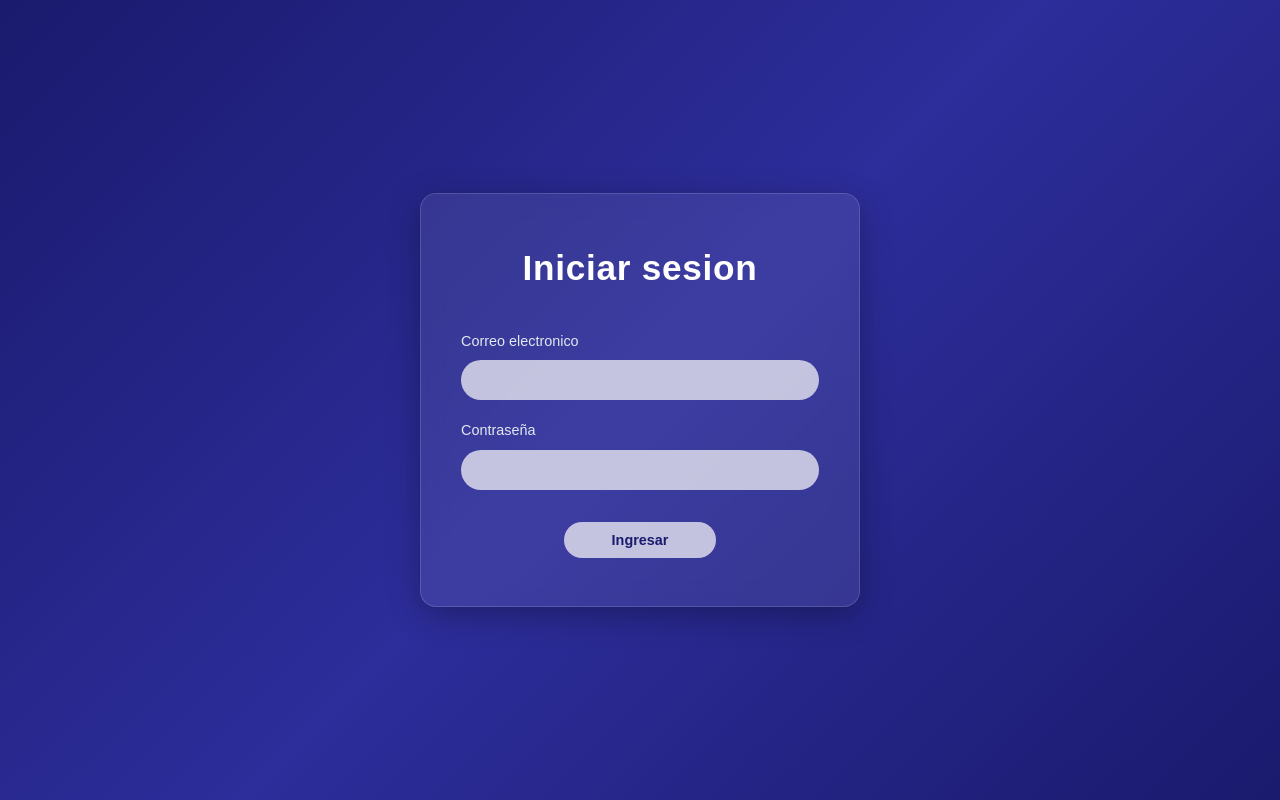
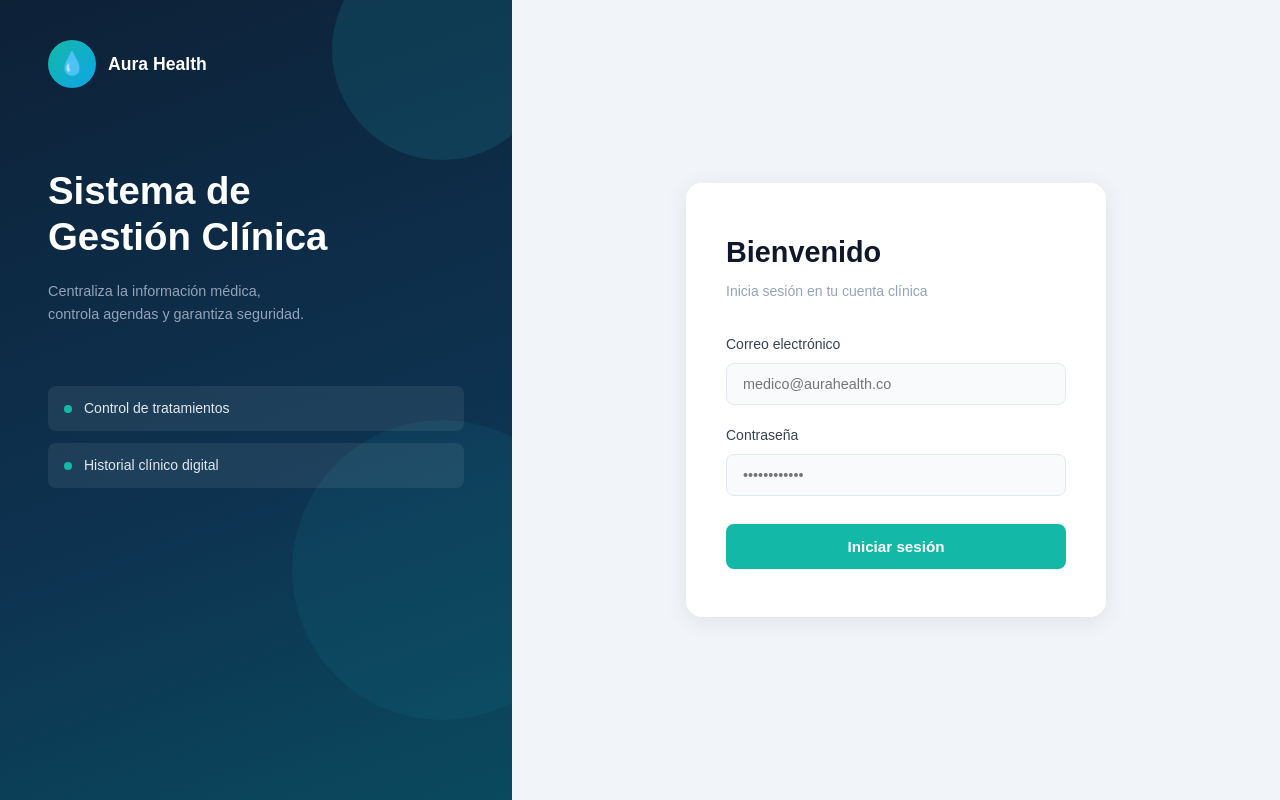
Before and after one commit to josehernandez540/Aura-Health---FRONTEND, a React (Vite) app: page /login in a window 1280 px wide. Built offline with nearby package versions, Linux system fonts and the light colour scheme; no server answers.

Commit message:
feat(auth): actualizar diseño login two-panel

```diff
--- a/src/features/audit/audit.service.ts
+++ b/src/features/audit/audit.service.ts
@@ -15,17 +15,18 @@ export interface AuditLogResponse {
   success: boolean;
   message: string;
   data: {
-    logs: AuditLog[];
+    items: AuditLog[];
     total: number;
     page: number;
     limit: number;
+    totalPages: number;
   };
   timestamp: string;
 }
 
 export const auditService = {
   getLogs: async (page = 1, limit = 10): Promise<AuditLogResponse> => {
-    const response = await api.get<AuditLogResponse>('/audit-log', {
+    const response = await api.get<AuditLogResponse>('/audit', {
       params: { page, limit },
     });
     return response.data;
--- a/src/features/audit/useAudit.ts
+++ b/src/features/audit/useAudit.ts
@@ -6,6 +6,7 @@ export const useAudit = () => {
   const [logs, setLogs] = useState<AuditLog[]>([]);
   const [total, setTotal] = useState(0);
   const [page, setPage] = useState(1);
+  const [totalPagesState, setTotalPagesState] = useState(0);
   const [isLoading, setIsLoading] = useState(false);
   const [errorMessage, setErrorMessage] = useState<string | null>(null);
   const limit = 10;
@@ -16,8 +17,9 @@ export const useAudit = () => {
     try {
       const response = await auditService.getLogs(currentPage, limit);
       if (response.success) {
-        setLogs(response.data.logs);
+        setLogs(response.data.items);
         setTotal(response.data.total);
+        setTotalPagesState(response.data.totalPages);
       }
     } catch {
       setErrorMessage('No se pudieron cargar los registros de auditoría.');
@@ -30,7 +32,7 @@ export const useAudit = () => {
     fetchLogs(page);
   }, [page, fetchLogs]);
 
-  const totalPages = Math.ceil(total / limit);
+  const totalPages = totalPagesState;
 
   return { logs, total, page, setPage, totalPages, isLoading, errorMessage };
 };
--- a/src/features/auth/LoginForm.tsx
+++ b/src/features/auth/LoginForm.tsx
@@ -23,44 +23,103 @@ const LoginForm = () => {
     <div style={{
       minHeight: '100vh',
       display: 'flex',
+      fontFamily: 'sans-serif',
+    }}>
+      {/* Panel izquierdo */}
+      <div style={{
+        width: '40%',
+        background: 'linear-gradient(160deg, #0d2137 0%, #0d3351 60%, #0a4a5e 100%)',
+        padding: '40px 48px',
+        display: 'flex',
+        flexDirection: 'column',
+        position: 'relative',
+        overflow: 'hidden',
+      }}>
+        {/* Círculos decorativos */}
+        <div style={{
+          position: 'absolute', top: '-60px', right: '-40px',
+          width: '220px', height: '220px', borderRadius: '50%',
+          background: 'rgba(20, 120, 140, 0.25)',
+        }} />
+        <div style={{
+          position: 'absolute', bottom: '80px', right: '-80px',
+          width: '300px', height: '300px', borderRadius: '50%',
+          background: 'rgba(20, 120, 140, 0.15)',
+        }} />
+
+        {/* Logo */}
+        <div style={{ display: 'flex', alignItems: 'center', gap: '12px', marginBottom: '80px', zIndex: 1 }}>
+          <div style={{
+            width: '48px', height: '48px', borderRadius: '50%',
+            background: 'linear-gradient(135deg, #14b8a6, #0ea5e9)',
+            display: 'flex', alignItems: 'center', justifyContent: 'center',
+            fontSize: '1.4rem',
+          }}>💧</div>
+          <span style={{ color: '#ffffff', fontWeight: '600', fontSize: '1.1rem' }}>Aura Health</span>
+        </div>
+
+        {/* Título */}
+        <div style={{ zIndex: 1, flex: 1 }}>
+          <h1 style={{
+            color: '#ffffff', fontSize: '2.4rem', fontWeight: '800',
+            lineHeight: '1.2', marginBottom: '20px',
+          }}>
+            Sistema de<br />Gestión Clínica
+          </h1>
+          <p style={{ color: '#94a3b8', fontSize: '0.9rem', lineHeight: '1.6', marginBottom: '60px' }}>
+            Centraliza la información médica,<br />controla agendas y garantiza seguridad.
+          </p>
+
+          {/* Features */}
+          <div style={{ display: 'flex', flexDirection: 'column', gap: '12px' }}>
+            {['Control de tratamientos', 'Historial clínico digital'].map((feature) => (
+              <div key={feature} style={{
+                display: 'flex', alignItems: 'center', gap: '12px',
+                background: 'rgba(255,255,255,0.07)',
+                borderRadius: '8px', padding: '12px 16px',
+              }}>
+                <div style={{
+                  width: '8px', height: '8px', borderRadius: '50%',
+                  background: '#14b8a6', flexShrink: 0,
+                }} />
+                <span style={{ color: '#e2e8f0', fontSize: '0.875rem' }}>{feature}</span>
+              </div>
+            ))}
+          </div>
+        </div>
+      </div>
+
+      {/* Panel derecho */}
+      <div style={{
+        flex: 1,
+        background: '#f1f5f9',
+        display: 'flex',
         alignItems: 'center',
         justifyContent: 'center',
-      background: 'linear-gradient(135deg, #1a1a6e 0%, #2d2d9b 50%, #1a1a6e 100%)',
-      fontFamily: 'sans-serif',
+        padding: '40px',
       }}>
         {/* Card */}
         <div style={{
-        width: '100%',
-        maxWidth: '440px',
+          background: '#ffffff',
           borderRadius: '16px',
           padding: '48px 40px',
-        background: 'rgba(255, 255, 255, 0.08)',
-        backdropFilter: 'blur(12px)',
-        border: '1px solid rgba(255, 255, 255, 0.15)',
-        boxShadow: '0 8px 32px rgba(0, 0, 0, 0.3)',
+          width: '100%',
+          maxWidth: '420px',
+          boxShadow: '0 4px 24px rgba(0,0,0,0.08)',
         }}>
-        {/* Título */}
-        <h1 style={{
-          textAlign: 'center',
-          fontSize: '2.2rem',
-          fontWeight: 'bold',
-          color: '#ffffff',
-          marginBottom: '36px',
-          letterSpacing: '0.02em',
-        }}>
-          Iniciar sesion
-        </h1>
+          <h2 style={{ fontSize: '1.8rem', fontWeight: '700', color: '#0f172a', marginBottom: '6px' }}>
+            Bienvenido
+          </h2>
+          <p style={{ color: '#94a3b8', fontSize: '0.875rem', marginBottom: '32px' }}>
+            Inicia sesión en tu cuenta clínica
+          </p>
 
-        {/* Error banner */}
+          {/* Error */}
           {errorMessage && (
             <div role="alert" style={{
-            marginBottom: '20px',
-            padding: '12px 16px',
-            borderRadius: '8px',
-            background: 'rgba(220, 38, 38, 0.25)',
-            border: '1px solid rgba(220, 38, 38, 0.4)',
-            color: '#fca5a5',
-            fontSize: '0.875rem',
+              marginBottom: '20px', padding: '12px 16px', borderRadius: '8px',
+              background: '#fef2f2', border: '1px solid #fca5a5',
+              color: '#dc2626', fontSize: '0.875rem',
             }}>
               {errorMessage}
             </div>
@@ -69,91 +128,70 @@ const LoginForm = () => {
           <form onSubmit={handleSubmit(onSubmit)} noValidate>
             {/* Email */}
             <div style={{ marginBottom: '20px' }}>
-            <label style={{
-              display: 'block',
-              color: '#e2e8f0',
-              fontSize: '0.9rem',
-              marginBottom: '8px',
-            }}>
-              Correo electronico
+              <label style={{ display: 'block', color: '#374151', fontSize: '0.875rem', fontWeight: '500', marginBottom: '8px' }}>
+                Correo electrónico
               </label>
               <input
                 type="email"
                 autoComplete="email"
+                placeholder="medico@aurahealth.co"
                 {...register('email')}
                 style={{
-                width: '100%',
-                borderRadius: '999px',
-                padding: '10px 20px',
-                fontSize: '0.9rem',
-                color: '#1a1a6e',
-                background: 'rgba(220, 220, 235, 0.85)',
-                border: errors.email ? '2px solid #f87171' : '2px solid transparent',
-                outline: 'none',
-                boxSizing: 'border-box',
+                  width: '100%', borderRadius: '8px', padding: '12px 16px',
+                  fontSize: '0.9rem', color: '#0f172a',
+                  background: '#f8fafc',
+                  border: errors.email ? '1.5px solid #f87171' : '1.5px solid #e2e8f0',
+                  outline: 'none', boxSizing: 'border-box',
                 }}
               />
               {errors.email && (
-              <p style={{ color: '#fca5a5', fontSize: '0.75rem', marginTop: '6px', paddingLeft: '8px' }}>
+                <p style={{ color: '#dc2626', fontSize: '0.75rem', marginTop: '4px' }}>
                   {errors.email.message}
                 </p>
               )}
             </div>
 
             {/* Password */}
-          <div style={{ marginBottom: '32px' }}>
-            <label style={{
-              display: 'block',
-              color: '#e2e8f0',
-              fontSize: '0.9rem',
-              marginBottom: '8px',
-            }}>
+            <div style={{ marginBottom: '28px' }}>
+              <label style={{ display: 'block', color: '#374151', fontSize: '0.875rem', fontWeight: '500', marginBottom: '8px' }}>
                 Contraseña
               </label>
               <input
                 type="password"
                 autoComplete="current-password"
+                placeholder="••••••••••••"
                 {...register('password')}
                 style={{
-                width: '100%',
-                borderRadius: '999px',
-                padding: '10px 20px',
-                fontSize: '0.9rem',
-                color: '#1a1a6e',
-                background: 'rgba(220, 220, 235, 0.85)',
-                border: errors.password ? '2px solid #f87171' : '2px solid transparent',
-                outline: 'none',
-                boxSizing: 'border-box',
+                  width: '100%', borderRadius: '8px', padding: '12px 16px',
+                  fontSize: '0.9rem', color: '#0f172a',
+                  background: '#f8fafc',
+                  border: errors.password ? '1.5px solid #f87171' : '1.5px solid #e2e8f0',
+                  outline: 'none', boxSizing: 'border-box',
                 }}
               />
               {errors.password && (
-              <p style={{ color: '#fca5a5', fontSize: '0.75rem', marginTop: '6px', paddingLeft: '8px' }}>
+                <p style={{ color: '#dc2626', fontSize: '0.75rem', marginTop: '4px' }}>
                   {errors.password.message}
                 </p>
               )}
             </div>
 
             {/* Submit */}
-          <div style={{ display: 'flex', justifyContent: 'center' }}>
             <button
               type="submit"
               disabled={isLoading}
               style={{
-                borderRadius: '999px',
-                padding: '10px 48px',
-                fontSize: '0.9rem',
-                fontWeight: '600',
-                background: 'rgba(220, 220, 235, 0.85)',
-                color: '#1a1a6e',
-                border: 'none',
+                width: '100%', borderRadius: '8px', padding: '14px',
+                fontSize: '0.95rem', fontWeight: '600',
+                background: isLoading ? '#5eead4' : '#14b8a6',
+                color: '#ffffff', border: 'none',
                 cursor: isLoading ? 'not-allowed' : 'pointer',
-                opacity: isLoading ? 0.6 : 1,
               }}
             >
-              {isLoading ? 'Ingresando...' : 'Ingresar'}
+              {isLoading ? 'Iniciando sesión...' : 'Iniciar sesión'}
             </button>
+          </form>
         </div>
-        </form>
       </div>
     </div>
   );
```
Lines whose indentation alone changed are shown as unchanged.
